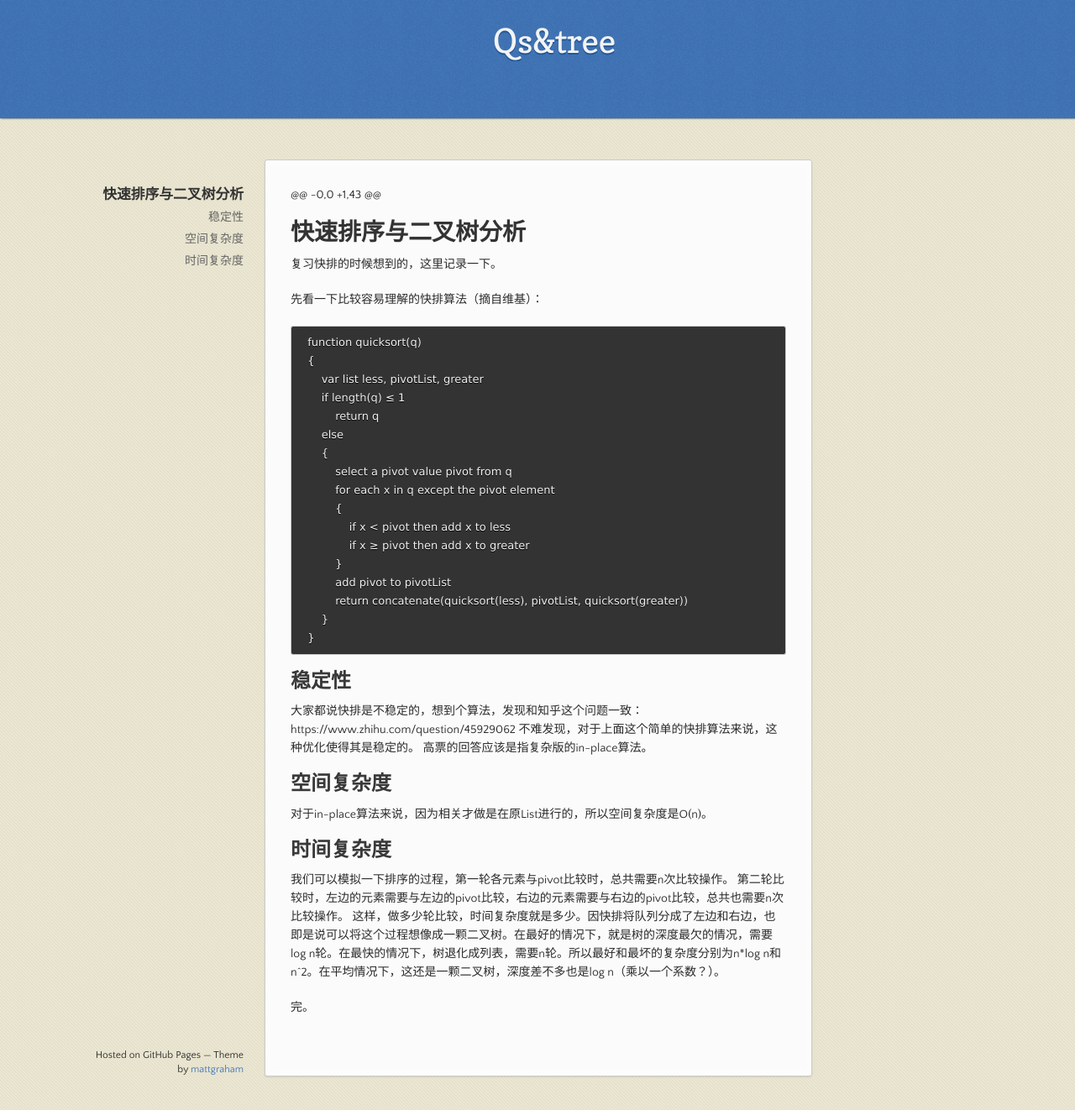
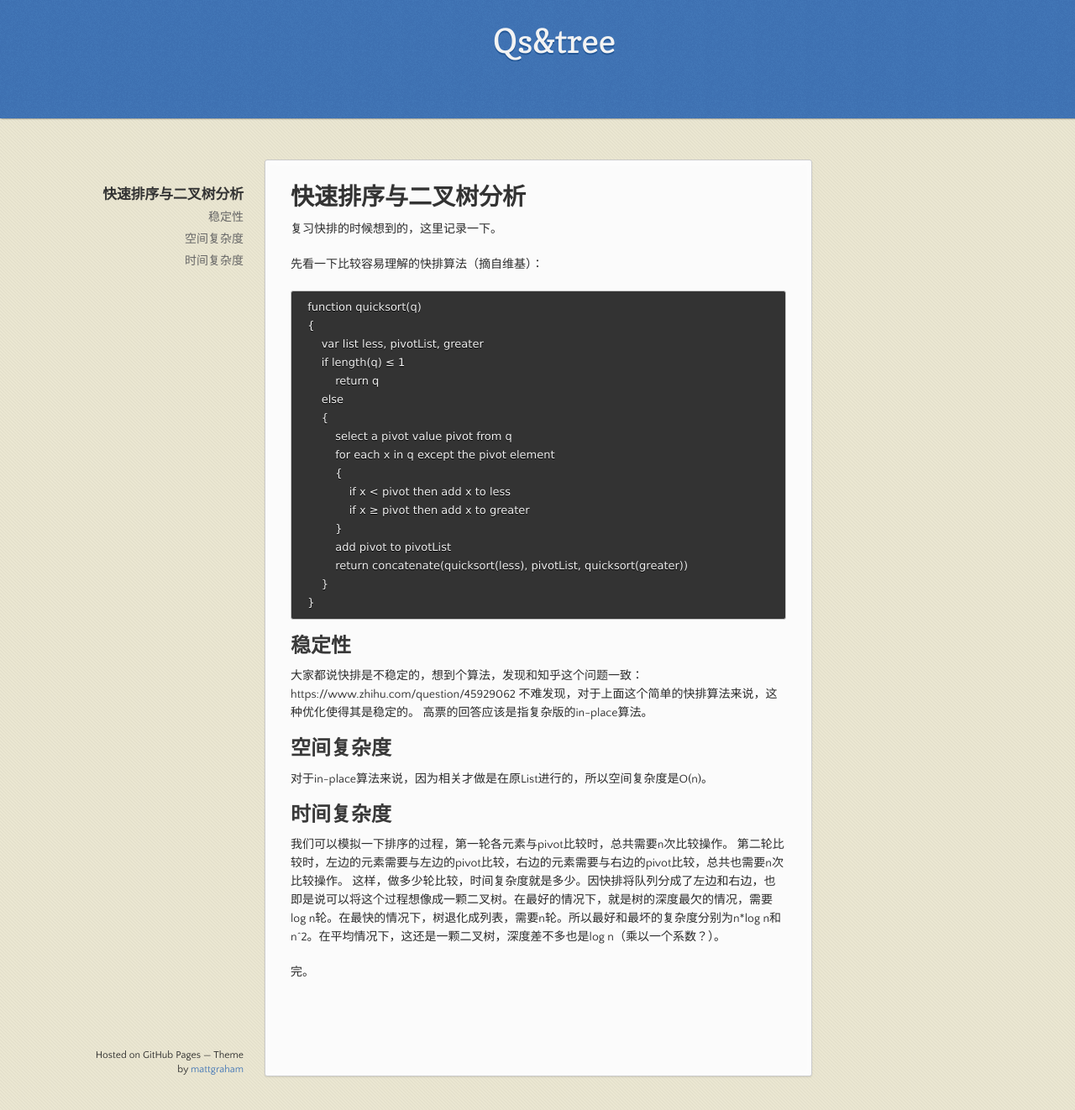
Before and after one commit to lvv9/lvv9.github.io, a Jekyll site: the page built from _posts/2020-09-08-qs&tree.md, in a window 1280 px wide and 1322 px high. Shown: the whole window at 84% size. Built offline with Jekyll 4.4.1, drawn with Linux system fonts in a browser that asks for light colours; our own code applies the rules of GitHub Pages for plain Markdown files; the repository's description, which GitHub fills in, is left out.

Commit message:
Update 2020-09-08-qs&tree.md

```diff
--- a/_posts/2020-09-08-qs&tree.md
+++ b/_posts/2020-09-08-qs&tree.md
@@ -1,4 +1,3 @@
-@@ -0,0 +1,43 @@
 # 快速排序与二叉树分析
 
 复习快排的时候想到的，这里记录一下。
```
